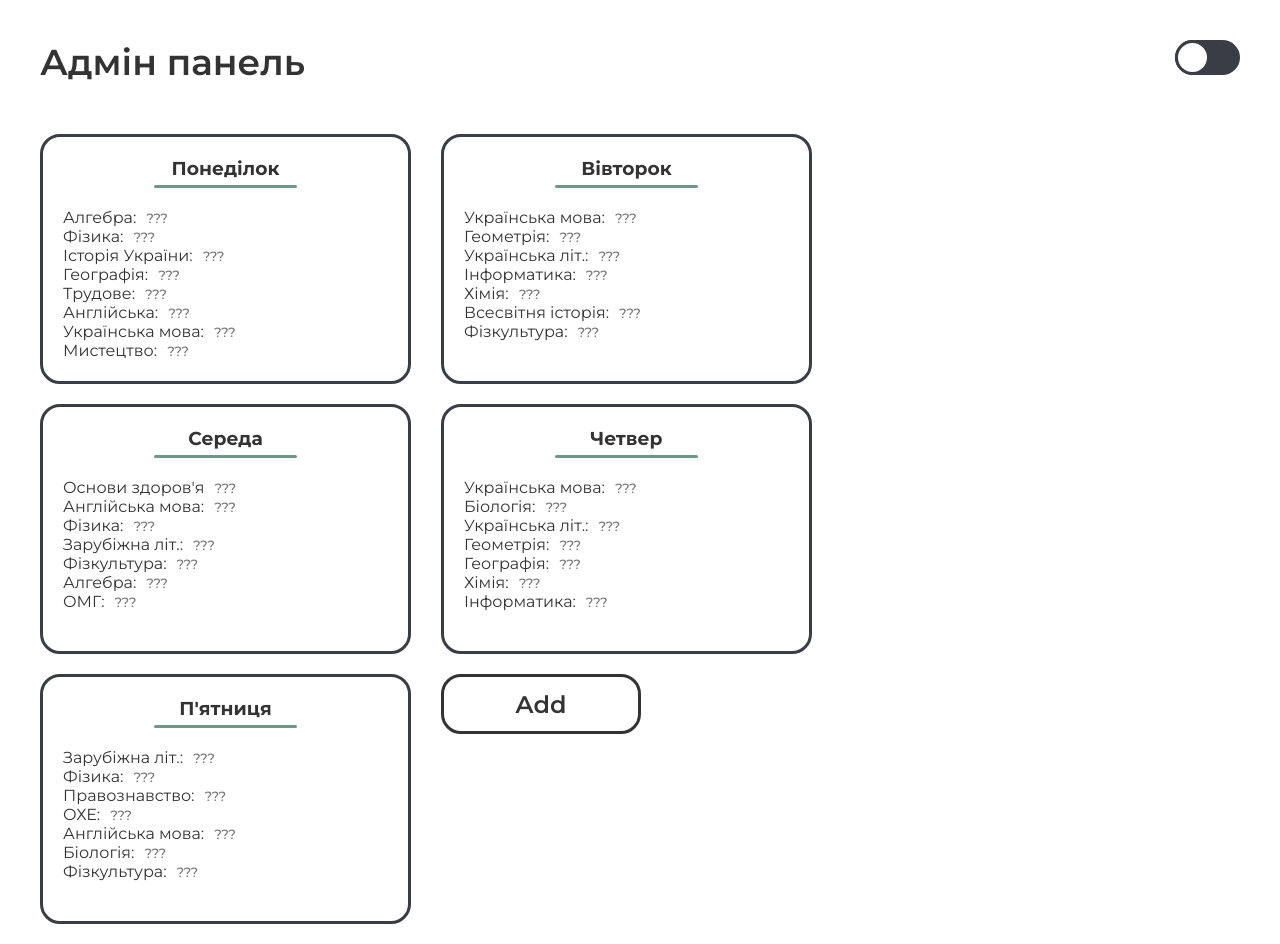
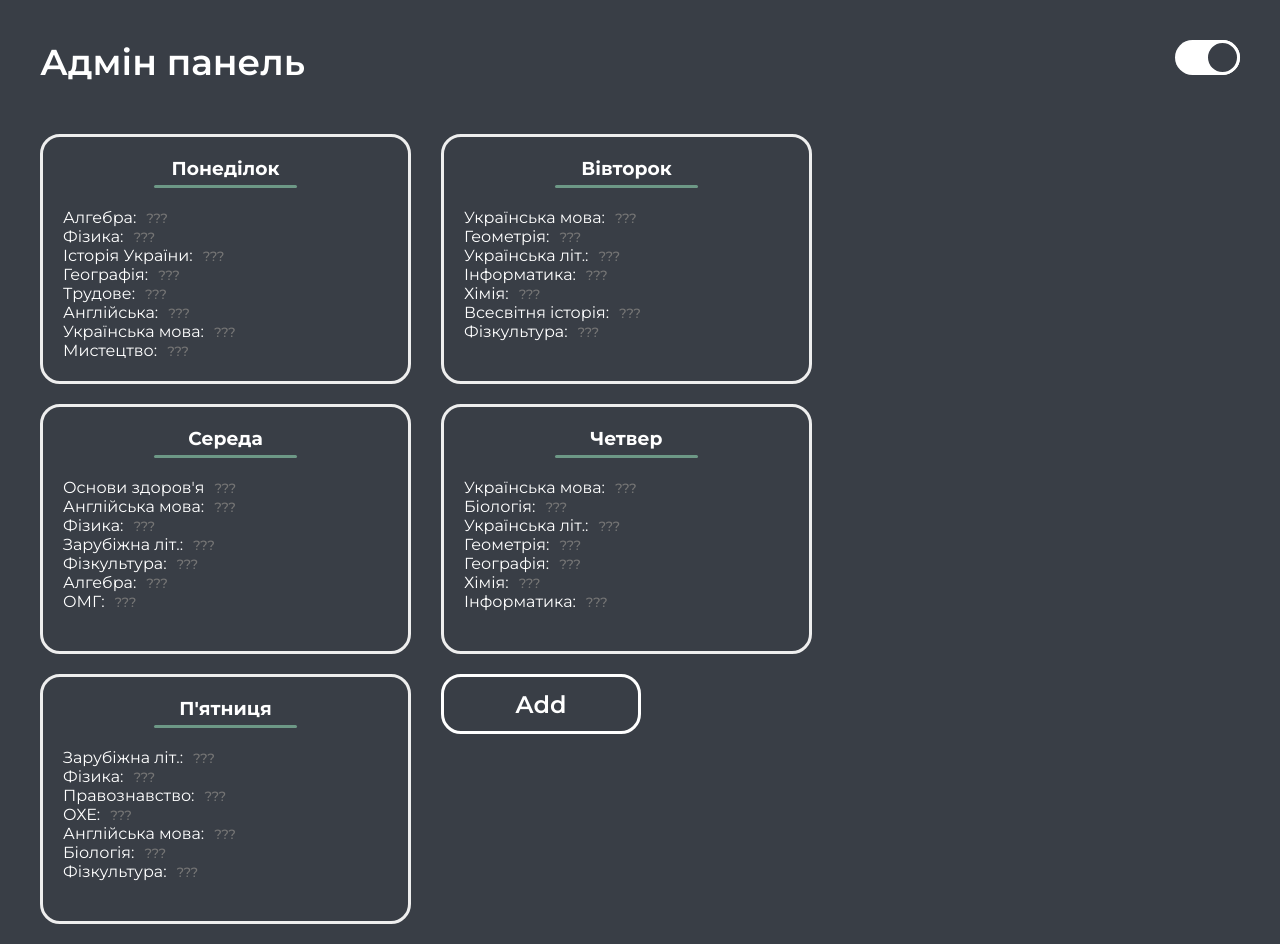
Before and after one commit to ZubalYana/Diary, a website: page public/admin/index.html in a window 1280 px wide. Both pictures are taken after a click on the element 1207 px from the left and 57 px from the top of the page. Drawn offline with nearby package versions, Linux system fonts and the light colour scheme; files that its build step writes are made by us from their sources.

Commit message:
finish the admin panel dark theme

```diff
--- a/public/admin/main.js
+++ b/public/admin/main.js
@@ -1,3 +1,4 @@
+//homework adding
 $('.addBtn').click(()=>{
     // let Mondayhomework1 = $('#homework1').val();
     // console.log(Mondayhomework1);
@@ -27,3 +28,57 @@ $('.addBtn').click(()=>{
     axios.post('/addNewTuesdayHomework', TuesdayData)
 
 })
+
+//theme
+let theme = localStorage.getItem('theme') || 'light';
+$('#theme').click(function(){
+
+    if(theme == 'light'){
+        theme = 'dark';
+        localStorage.setItem('theme', theme);
+        changeTheme(theme);
+
+    }else{
+        theme = 'light';
+        localStorage.setItem('theme', theme);
+        changeTheme(theme);
+    }
+})
+
+function changeTheme(theme){
+    if(theme == 'light'){
+        $('#theme').css('justify-content', 'flex-start');
+        $('.wrap').css('background-color', '#fff');
+        $('.wrap').css('color', '#333');
+        $('.weekDay').css('border', '#393E46 3px solid');
+        $('.weekDay_lessonHomework').css('color', '#000');
+        $('.theme').css('background-color', '#393E46');
+        $('.theme_circle').css('background-color', '#fff');
+        $('.theme_circle').css('border', '3px solid #393E46');
+        $('input').css('background-color', '#fff')
+        $('.weekDay_lessonName').css('color', '#333');
+        $('.weekDay_heading').css('color', '#333');
+        $('h1').css('color', '#333');
+        $('.addBtn').css('border', '#333 3px solid');
+        $('.addBtn').css('color', '#333');
+
+
+    }else{
+        $('#theme').css('justify-content', 'flex-end');
+        $('.wrap').css('background-color', '#393E46');
+        $('.wrap').css('color', '#fff');
+        $('.weekDay').css('border', '#eee 3px solid');
+        $('.weekDay_lessonHomework').css('color', '#fff');
+        $('.theme').css('background-color', '#fff');
+        $('.theme_circle').css('background-color', '#393E46');
+        $('.theme_circle').css('border', '3px solid #fff');
+        $('input').css('background-color', '#393E46')
+        $('.weekDay_lessonName').css('color', '#fff');
+        $('.weekDay_heading').css('color', '#fff');
+        $('h1').css('color', '#fff');
+        $('.addBtn').css('border', '#fff 3px solid');
+        $('.addBtn').css('color', '#fff');
+
+    }
+}
+changeTheme(theme);
```
Also changed, not shown: public/index.html (+1 -1 lines).
